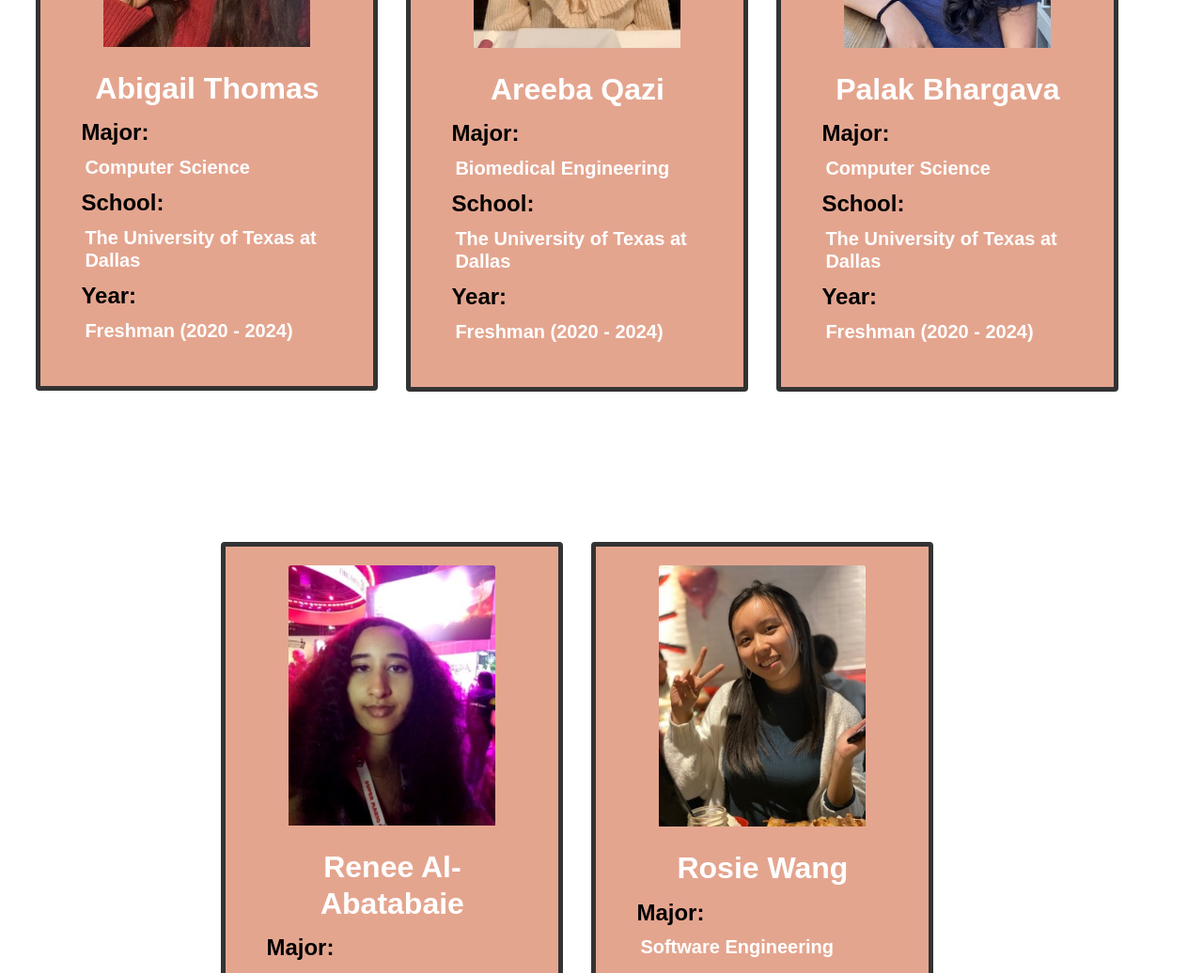
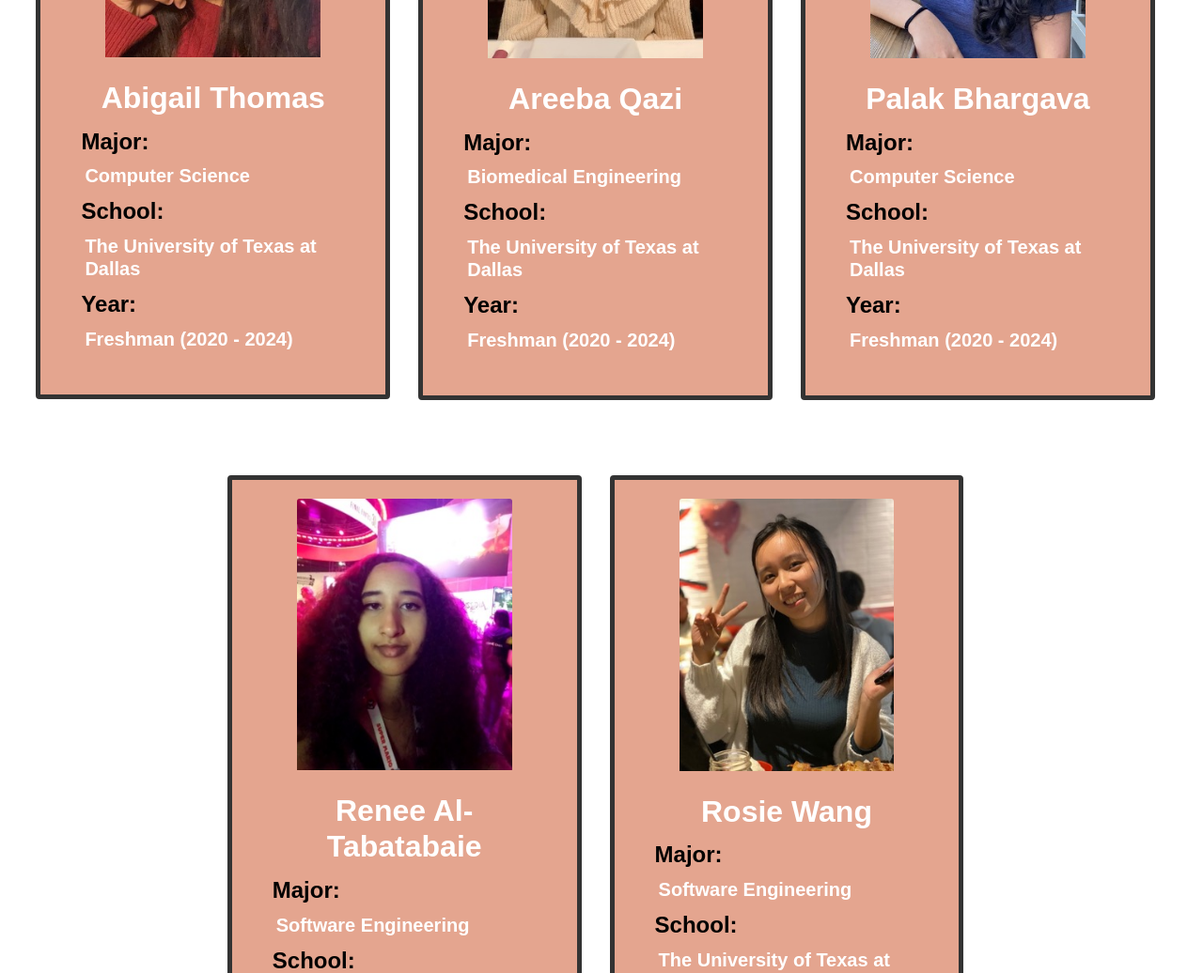
Before and after one commit to Codubee/PetFinderTTH1-2, a React (Create React App) app in the folder frontend/: page / in a window 1280 px wide. Shown: the part 1419-2455 px from the top of the page at 94% size. Built offline with nearby package versions, Linux system fonts and the light colour scheme.

Commit message:
Fixed typo on team component and fixed centering

```diff
--- a/frontend/src/jsonData/TeamData.json
+++ b/frontend/src/jsonData/TeamData.json
@@ -21,7 +21,7 @@
         "image": "/images/palak.jpg"
     },
     {
-        "name":"Renee Al-Abatabaie",
+        "name":"Renee Al-Tabatabaie",
         "major": "Software Engineering",
         "school": "The University of Texas at Dallas",
         "year": "Senior (2017 - 2021)",
--- a/frontend/src/styles/Team.css
+++ b/frontend/src/styles/Team.css
@@ -1,5 +1,5 @@
 #team{
-    width: 90vw;
+    width: 93vw;
     height: 80vh;
     justify-content: center;
     margin: 3vw 3vw 3vw;
@@ -15,7 +15,7 @@
   #team h2{
     color: white;
     font-weight: bold;
-    padding: 5px;
+    padding: 4px;
     font-family: Arial, Helvetica, sans-serif;
     text-align: center;
   }
@@ -41,5 +41,5 @@
   }
 
   .card{
-    margin-bottom: 10em;
+    margin-bottom: 5em;
   }
```
